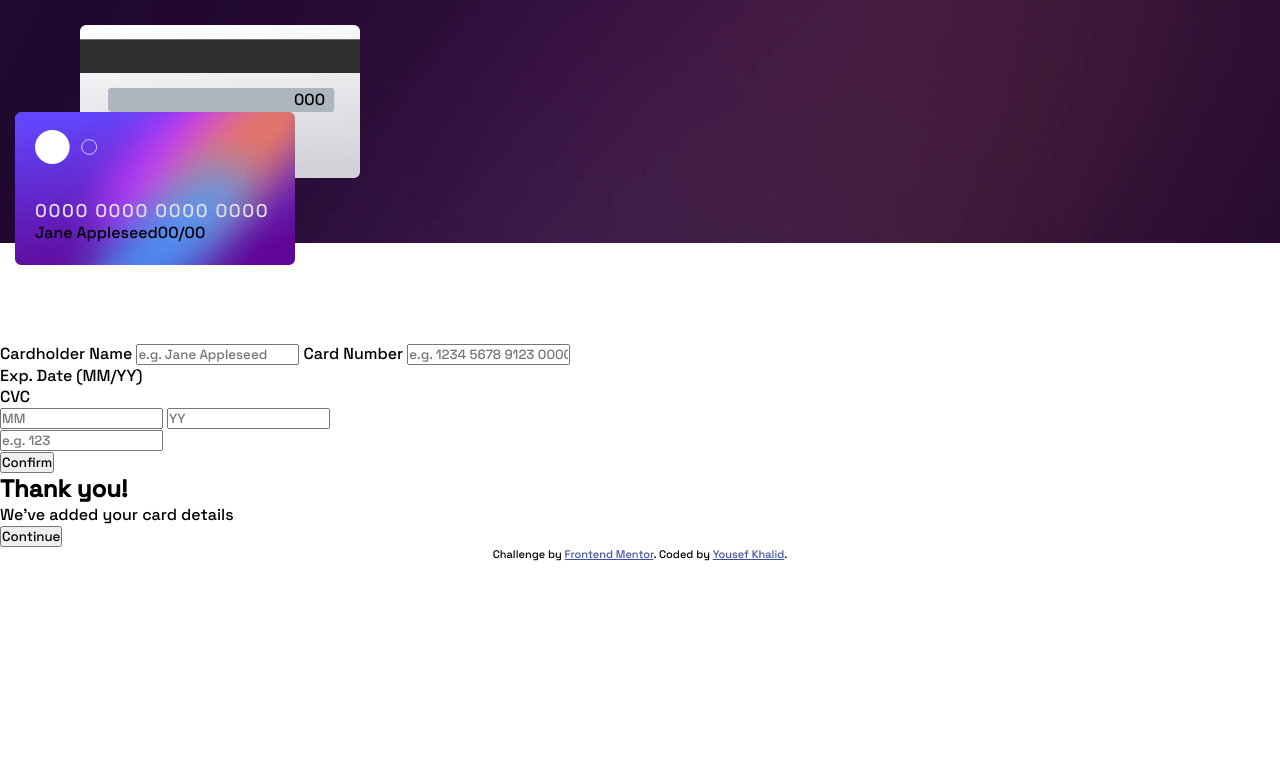
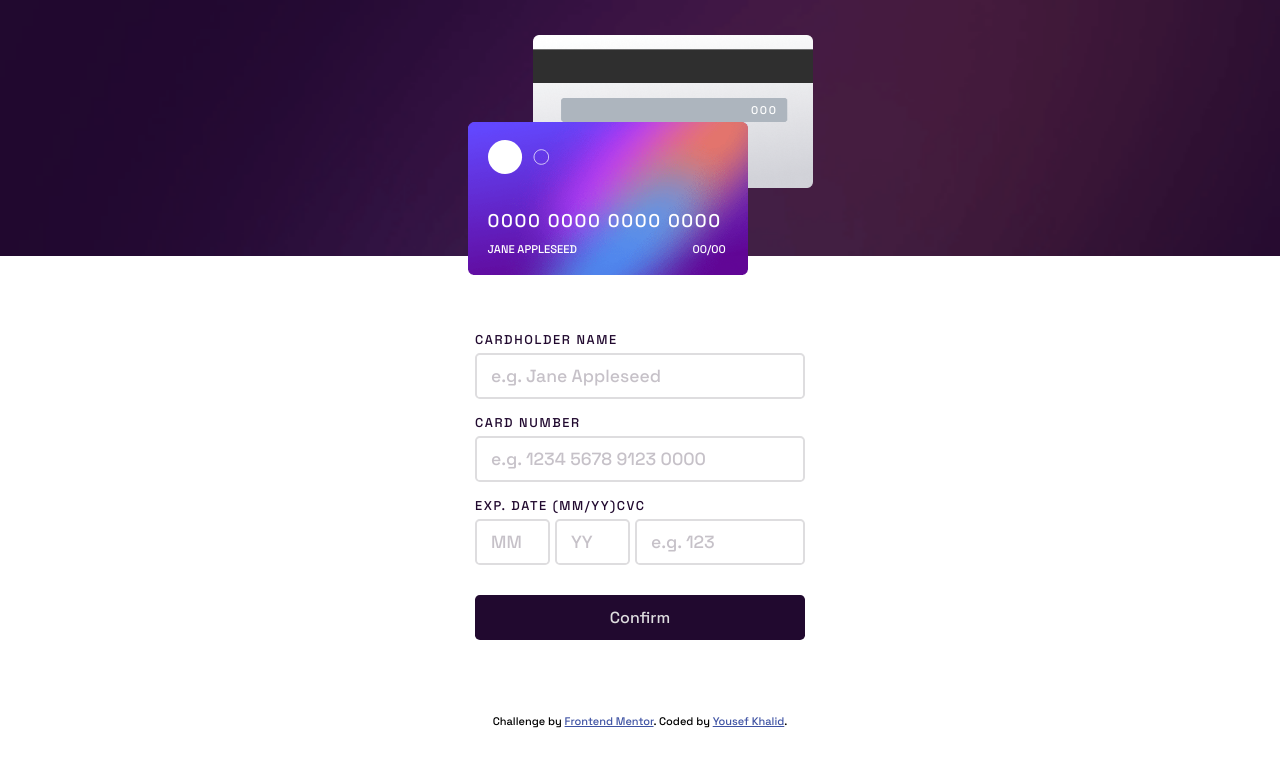
Before and after one commit to YousefKhalid-iq/interactive-card-details-form-main, a PHP site: page / in a window 1280 px wide. Shown: the top 767 px of the page. Run offline with PHP 8.4, Linux system fonts and the light colour scheme.

Commit message:
Finished styling main page

```diff
--- a/css/style.css
+++ b/css/style.css
@@ -15,7 +15,11 @@ body {
   background-repeat: no-repeat;
   z-index: -1;
   background-size: 100%;
-  height: 50%;
+}
+
+.display__cont__nobg {
+  width: 375px;
+  margin: 0 auto;
 }
 
 .backcard__img__cont, .frontcard__img__cont {
@@ -34,22 +38,25 @@ body {
 
 .backcard__img {
   left: 80px;
-  top: 25px;
+  top: 35px;
 }
 
 .frontcard__img {
-  top: 112px;
+  top: 122px;
   left: 15px;
 }
 
 .main__cvc {
   position: absolute;
-  top: 89px;
+  top: 103px;
   right: -45px;
+  color: hsl(0deg, 0%, 100%);
+  font-size: 0.7rem;
+  letter-spacing: 0.1rem;
 }
 
 .circles__img {
-  margin-top: 130px;
+  margin-top: 140px;
   width: 22%;
   margin-left: 35px;
 }
@@ -62,17 +69,110 @@ body {
 
 .date__name__output__cont {
   display: flex;
+  margin-top: 10px;
 }
 
 .main__number {
   font-size: 1.15rem;
-  color: hsl(270deg, 3%, 87%);
+  color: hsl(0deg, 0%, 100%);
   width: 100%;
   letter-spacing: 0.1rem;
 }
 
+.main__name, .main__date__firsthalf, .main__date__slash, .main__date__secondhalf {
+  font-size: 0.7rem;
+  color: hsl(0deg, 0%, 100%);
+  text-transform: uppercase;
+}
+
+.main__name {
+  width: 205px;
+}
+
 form {
-  margin-top: 100px;
+  margin: 60px auto 0 auto;
+  display: flex;
+  flex-direction: column;
+  width: 330px;
+}
+
+form label, .date__label, .cvc__label {
+  text-transform: uppercase;
+  color: hsl(278deg, 68%, 11%);
+  font-size: 0.8rem;
+  letter-spacing: 0.1rem;
+  padding: 15px 0 5px 0;
+}
+
+form input {
+  border: 2px solid hsl(270deg, 3%, 87%);
+  width: 330px;
+  padding: 10px 14px;
+  border-radius: 0.3rem;
+  font-size: 1.1rem;
+}
+
+form input:focus {
+  outline: hsl(278deg, 68%, 11%);
+  border: 2px solid hsl(278deg, 68%, 11%);
+}
+
+.date__cvc__text__cont, .exp__date__cvc__cont {
+  display: flex;
+}
+
+.exp__date__cvc__cont {
+  margin-bottom: 30px;
+}
+
+.month__input, .year__input {
+  width: 75px;
+  margin-right: 5px;
+}
+
+.cvc__input {
+  width: 170px;
+}
+
+input::-moz-placeholder {
+  color: hsl(279deg, 6%, 55%);
+  opacity: 0.5;
+  font-size: 1.1rem;
+}
+
+input:-ms-input-placeholder {
+  color: hsl(279deg, 6%, 55%);
+  opacity: 0.5;
+  font-size: 1.1rem;
+}
+
+input::placeholder {
+  color: hsl(279deg, 6%, 55%);
+  opacity: 0.5;
+  font-size: 1.1rem;
+}
+
+:-ms-input-placeholder {
+  color: hsl(279deg, 6%, 55%);
+  opacity: 0.5;
+}
+
+::-ms-input-placeholder {
+  color: hsl(279deg, 6%, 55%);
+  opacity: 0.5;
+}
+
+.confirm__btn {
+  padding: 12px 0;
+  background-color: hsl(278deg, 68%, 11%);
+  color: hsl(270deg, 3%, 87%);
+  font-size: 1rem;
+  border: 0;
+  border-radius: 0.3rem;
+}
+
+.btn__active__cont {
+  visibility: hidden;
 }
 
 .attribution {
--- a/css/style.scss
+++ b/css/style.scss
@@ -1,10 +1,4 @@
 @import url('https://fonts.googleapis.com/css2?family=Space+Grotesk:wght@500&display=swap');
-
-// Secondary colors
-//   - White: hsl(0, 0%, 100%)
-//   - Light grayish violet: hsl(270, 3%, 87%)
-//   - Dark grayish violet: hsl(279, 6%, 55%)
-//   - Very dark violet: hsl(278, 68%, 11%)
 
 // Main colors
 //   - Linear gradient (active input  border): hsl(249, 99%, 64%) to hsl(278, 94%, 30%)
@@ -23,6 +17,7 @@ $light_blue: hsl(228, 45%, 44%);
   padding: 0;
   box-sizing: border-box;
 }
+
 body {
   background-color: $white;
 }
@@ -32,7 +27,11 @@ body {
   background-repeat: no-repeat;
   z-index: -1;
   background-size: 100%;
-  height: 50%;
+}
+
+.display__cont__nobg {
+  width: 375px;
+  margin: 0 auto;
 }
 
 .backcard__img__cont, .frontcard__img__cont {
@@ -51,22 +50,25 @@ body {
 
 .backcard__img {
   left: 80px;
-  top: 25px;
+  top: 35px;
 }
 
 .frontcard__img {
-  top: 112px;
+  top: 122px;
   left: 15px;
 }
 
 .main__cvc {
   position: absolute;
-  top: 89px;
+  top: 103px;
   right: -45px;
+  color: $white;
+  font-size: 0.7rem;
+  letter-spacing: 0.1rem;
 }
 
 .circles__img {
-  margin-top: 130px;
+  margin-top: 140px;
   width: 22%;
   margin-left: 35px;
 }
@@ -79,17 +81,98 @@ body {
 
 .date__name__output__cont {
   display: flex;
+  margin-top: 10px;
 }
 
 .main__number {
   font-size: 1.15rem;
-  color: $light_grayish_violet;
+  color: $white;
   width: 100%;
   letter-spacing: 0.1rem;
 }
 
+.main__name, .main__date__firsthalf, .main__date__slash, .main__date__secondhalf {
+  font-size: 0.7rem;
+  color: $white;
+  text-transform: uppercase;
+}
+
+.main__name {
+  width: 205px;
+}
+
 form {
-  margin-top: 100px;
+  margin: 60px auto 0 auto;
+  display: flex;
+  flex-direction: column;
+  width: 330px;
+}
+
+form label, .date__label, .cvc__label {
+  text-transform: uppercase;
+  color: $very_dark_violet;
+  font-size: 0.8rem;
+  letter-spacing: 0.1rem;
+  padding: 15px 0 5px 0;
+}
+
+form input {
+  border: 2px solid $light_grayish_violet;
+  width: 330px;
+  padding: 10px 14px;
+  border-radius: 0.3rem;
+  font-size: 1.1rem;
+}
+
+form input:focus {
+  outline: $very_dark_violet;
+  border: 2px solid $very_dark_violet;
+}
+
+.date__cvc__text__cont, .exp__date__cvc__cont {
+  display: flex;
+}
+
+.exp__date__cvc__cont {
+  margin-bottom: 30px;
+}
+
+.month__input, .year__input {
+  width: 75px;
+  margin-right: 5px;
+}
+
+.cvc__input {
+  width: 170px;
+}
+
+input::placeholder {
+  color: $dark_grayish_violet;
+  opacity: 0.5;
+  font-size: 1.1rem;
+}
+
+:-ms-input-placeholder {
+  color: $dark_grayish_violet;
+  opacity: 0.5;
+}
+
+::-ms-input-placeholder {
+  color: $dark_grayish_violet;
+  opacity: 0.5;
+}
+
+.confirm__btn {
+  padding: 12px 0;
+  background-color: $very_dark_violet;
+  color: $light_grayish_violet;
+  font-size: 1rem;
+  border: 0;
+  border-radius: 0.3rem;
+}
+
+.btn__active__cont {
+  visibility: hidden;
 }
 
 .attribution {
--- a/index.html
+++ b/index.html
@@ -10,6 +10,7 @@
 <body>
   <div class="main__cont">
     <div class="display__cont">
+      <div class="display__cont__nobg">
         <div class="backcard__img__cont">
           <img src="images/bg-card-back.png" class="backcard__img" alt="an image of the backside of a credit card">
           <p class="main__cvc">000</p>
@@ -24,8 +25,9 @@
             <div class="date__name__output__cont">
               <p class="main__name" >Jane Appleseed</p>
               <p class="main__date__firsthalf">00</p>
-            <p class="main__date__/">/</p>
+              <p class="main__date__slash">/</p>
               <p class="main__date__secondhalf">00</p>
+            </div>
           </div>
         </div>
       </div>
@@ -33,26 +35,24 @@
     <div class="form__cont">
       <form action="">
         <label for="">Cardholder Name</label>
-        <input type="text" placeholder="e.g. Jane Appleseed" onkeyup="mainNameFunc(this)">
+        <input type="text" class="name__input" placeholder="e.g. Jane Appleseed" onkeyup="mainNameFunc(this)">
         <label for="">Card Number</label>
-        <input type="text" placeholder="e.g. 1234 5678 9123 0000" onkeyup="mainNumFunc(this)">
+        <input type="text" class="num__input" placeholder="e.g. 1234 5678 9123 0000" onkeyup="mainNumFunc(this)">
         <div class="date__cvc__text__cont">
-          <p>Exp. Date (MM/YY)</p>
-          <p>CVC</p>
+          <p class="date__label">Exp. Date (MM/YY)</p>
+          <p class="cvc__label">CVC</p>
         </div>
         <div class="exp__date__cvc__cont">
-          <div class="exp__date__cont">
-            <input type="text" placeholder="MM" onkeyup="mainDateFunc1(this)">
-            <input type="text" placeholder="YY" onkeyup="mainDateFunc2(this)">
+          <input type="text" class="month__input" placeholder="MM" onkeyup="mainDateFunc1(this)">
+          <input type="text" class="year__input" placeholder="YY" onkeyup="mainDateFunc2(this)">
+          <input type="text" class="cvc__input" placeholder="e.g. 123" onkeyup="mainCvcFunc(this)">
         </div>
-          <input type="text" placeholder="e.g. 123" onkeyup="mainCvcFunc(this)">
-        </div>
-        <button>Confirm</button>
+        <button class="confirm__btn">Confirm</button>
       </form>
     </div>
   </div>
   <!-- Completed state start -->
-  <div>
+  <div class="btn__active__cont">
     <h2>Thank you!</h2>
     <p>We've added your card details</p>
     <button>Continue</button>
```
Also changed, not shown: 1 other file. Lines whose indentation alone changed are shown as unchanged.
